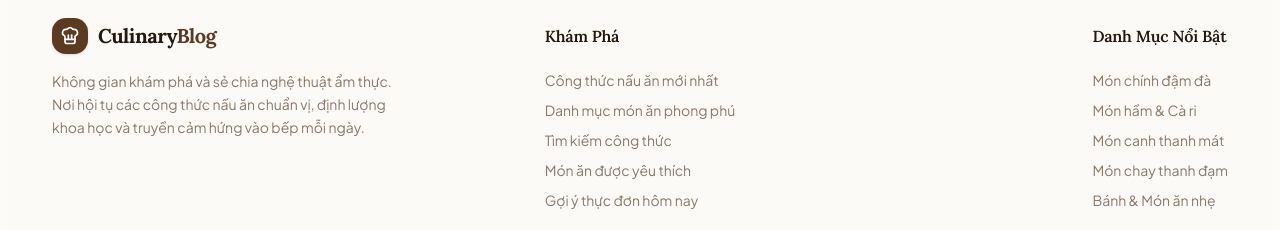
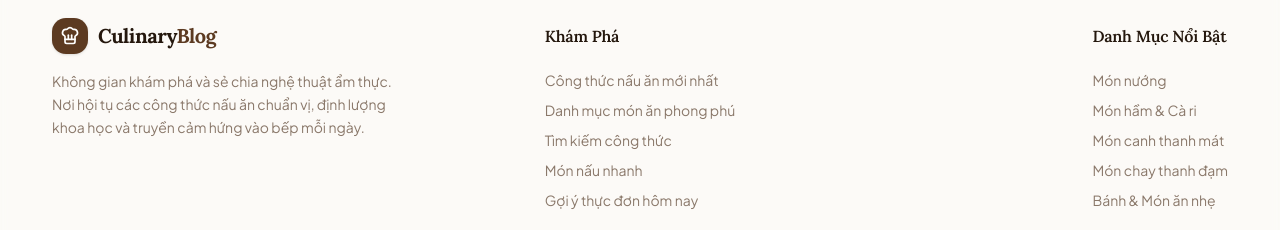
Before and after one commit to nguynn12/PTUDWNC-2026-Nhom11, a Next.js app in the folder frontend/: page / in a window 1280 px wide. Shown: the part 1769-1999 px from the top of the page. Built offline with nearby package versions, Linux system fonts and the light colour scheme; no server answers.

Commit message:
fix(frontend): correct footer recipe and category links

```diff
--- a/frontend/src/components/layout/Footer.tsx
+++ b/frontend/src/components/layout/Footer.tsx
@@ -58,10 +58,10 @@ export function Footer() {
               </li>
               <li>
                 <Link
-                  href="/recipes?sort=popular"
+                  href="/recipes?sortBy=totalTime&sortOrder=asc"
                   className="hover:text-primary transition-colors inline-block"
                 >
-                  Món ăn được yêu thích
+                  Món nấu nhanh
                 </Link>
               </li>
               <li>
@@ -83,10 +83,10 @@ export function Footer() {
             <ul className="space-y-2.5 text-sm text-muted-foreground">
               <li>
                 <Link
-                  href="/categories/mon-chinh"
+                  href="/categories/mon-nuong"
                   className="hover:text-primary transition-colors inline-block"
                 >
-                  Món chính đậm đà
+                  Món nướng
                 </Link>
               </li>
               <li>
```
